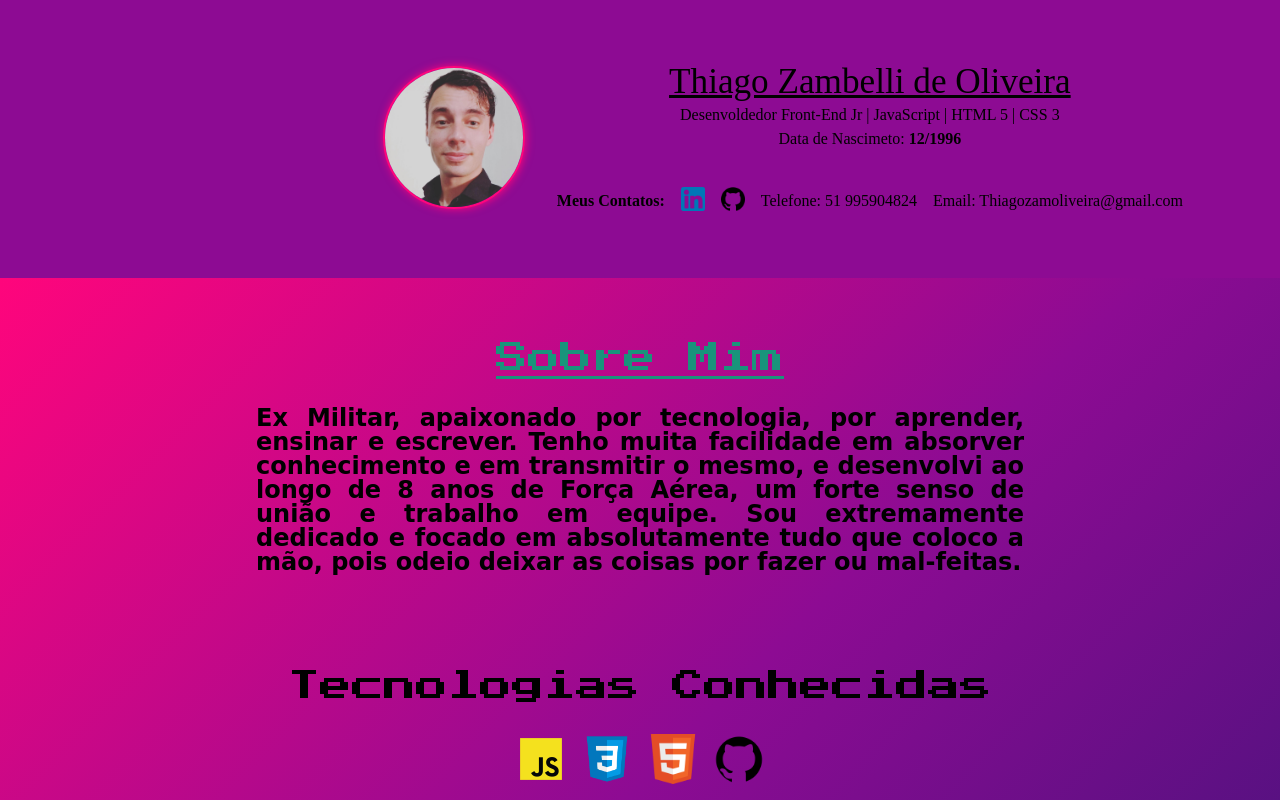
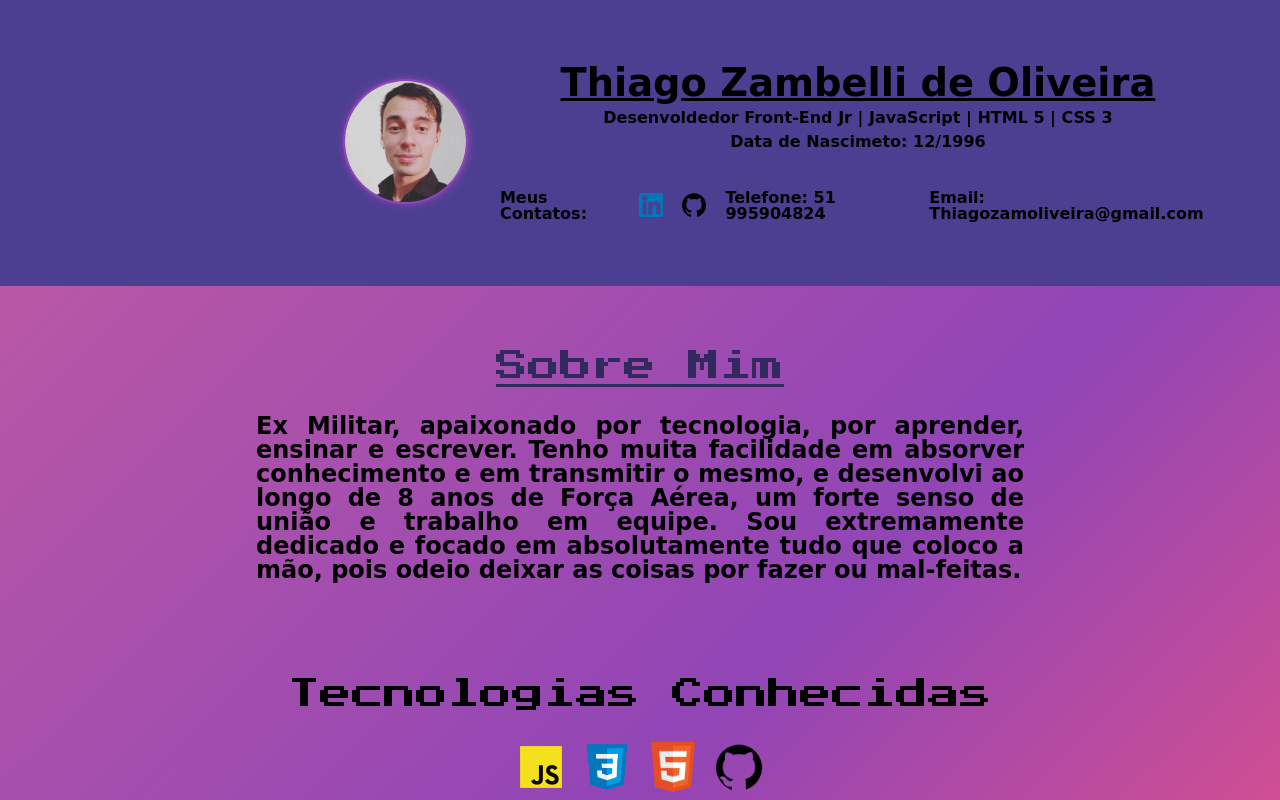
Before and after one commit to ThiagoZambelli/Portf-lio, a plain HTML site: page index.html in a window 1280 px wide. Shown: the top 800 px of the page. Drawn offline with Linux system fonts and the light colour scheme; a web font is replaced by a local one.

Commit message:
Troca da fonte e das cores originais

```diff
--- a/style.css
+++ b/style.css
@@ -9,12 +9,14 @@
     --fote-de-titulo:'Press Start 2P', cursive;
     --fote-de-texto: 'Gruppo', cursive;
 
-    --cor-titulos: #19947B;
+    --cor-titulos: #32295E;
     --preto: #000000;
+    --bg-main: linear-gradient(-225deg, #B958A5 0%, #9145B6 50%, #FF5677 100%);
+    /* --bg-main: linear-gradient(-225deg, #80033F 0%, #8D0B93 50%, #321575 100%); */
+    --rosa-bg:#9145B6;
+    --roxo-bg:#8D0B93;
 
-    --bg-main: linear-gradient(-225deg, #FF057C 0%, #8D0B93 50%, #321575 100%);
-    --rosa-bg:#FF057C;
-    --roxo-bg:#8D0B93;
+    --cor-footer:#4C3F91;
 }
 
 main{
--- a/style/footer.css
+++ b/style/footer.css
@@ -1,8 +1,10 @@
 footer{
-    background: var(--roxo-bg);
+    background: var(--cor-footer);
     padding: 4rem;
     column-gap: 2rem;
     align-items: center;
+    font-family: var(--fote-de-texto);
+    font-weight: bold;
 }
 h1{
     text-align: end;
@@ -25,12 +27,12 @@ h1{
     row-gap: .5rem;
 }
 .footer-nome{
-    font-size: 2.2rem;
+    font-size: 2.4rem;
     text-decoration: underline;
 }
 .footer-contatos{
     align-items: center;
-    column-gap: 1rem;
+    column-gap: 1.2rem;
     color: var(--preto);
     margin-top: 2rem;
 }
```
